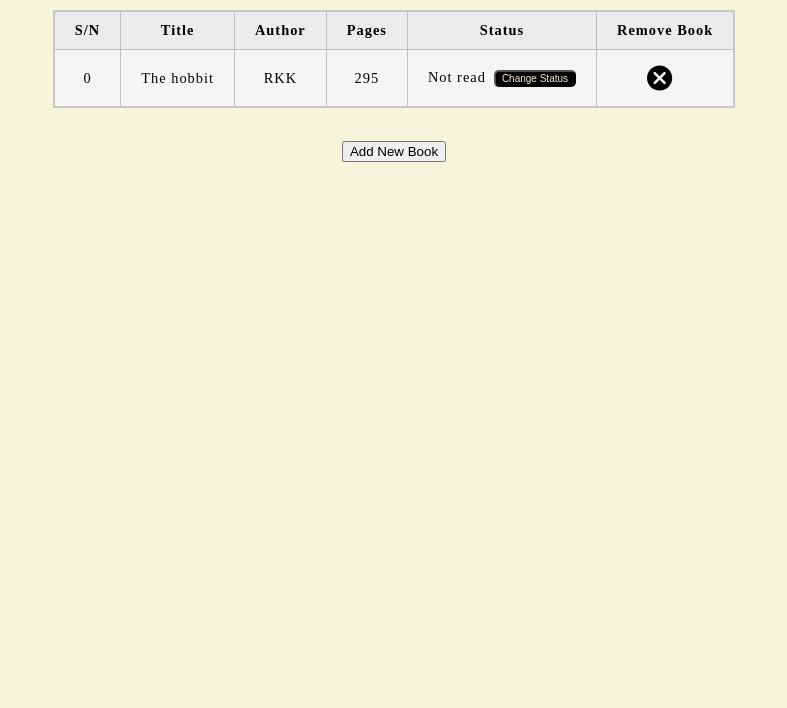
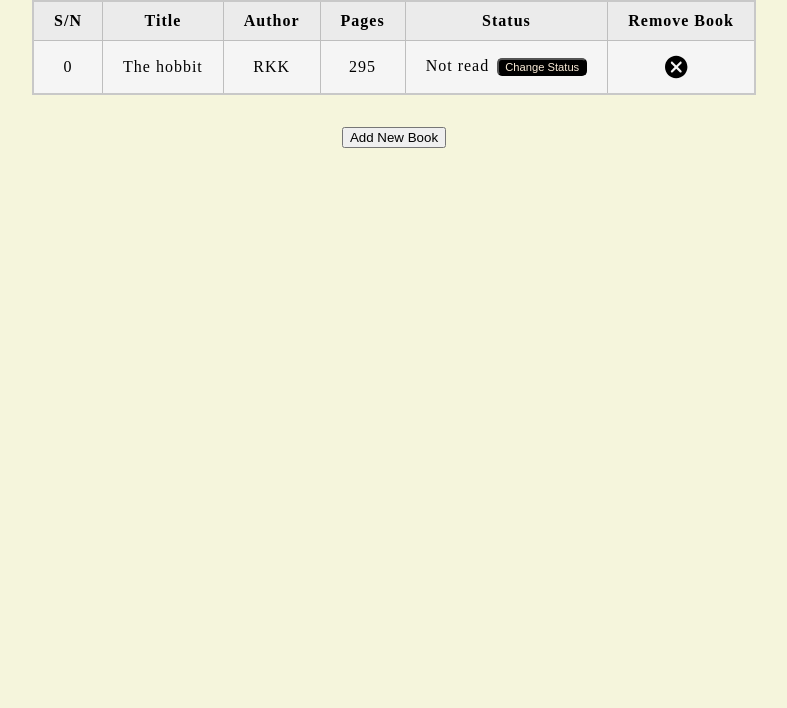
Before and after one commit to Botifywm/Odin-Library, a plain HTML site: page index.html in a window 1280 px wide. Shown: the part 92-800 px from the top of the page, without its empty margins (246-1033 px from the left). Drawn offline with Linux system fonts and the light colour scheme.

Commit message:
Change the font to rem instead of "px" to ensure it is dynamic
Reorganised the script.js to make it neater as well as adding comments for descriptive purposes

```diff
--- a/style.css
+++ b/style.css
@@ -1,7 +1,7 @@
 html {
     background-color: beige;
     height: 100vh;
-    font-size: 18px;
+    font-size: 1rem;
 }
 
 #heading {
@@ -20,7 +20,7 @@ table {
     border-collapse: collapse;
     border: 2px solid rgb(200,200,200);
     letter-spacing: 1px;
-    font-size: 0.8rem;
+    /* font-size: 1rem; */
     margin: auto;
 }
 
@@ -78,13 +78,13 @@ dialog input, select {
 .statusToggle {
     background-color: black;
     margin-left: 8px;
-    font-size:10px;
+    font-size: 0.7rem;
     border-radius: 5px;
     color: antiquewhite;
 }
 
 svg {
     display: grid;
-    width: 36px;
+    width: 2rem;
     margin: auto;
 }
```
Also changed, not shown: script.js (+7 -8 lines).
